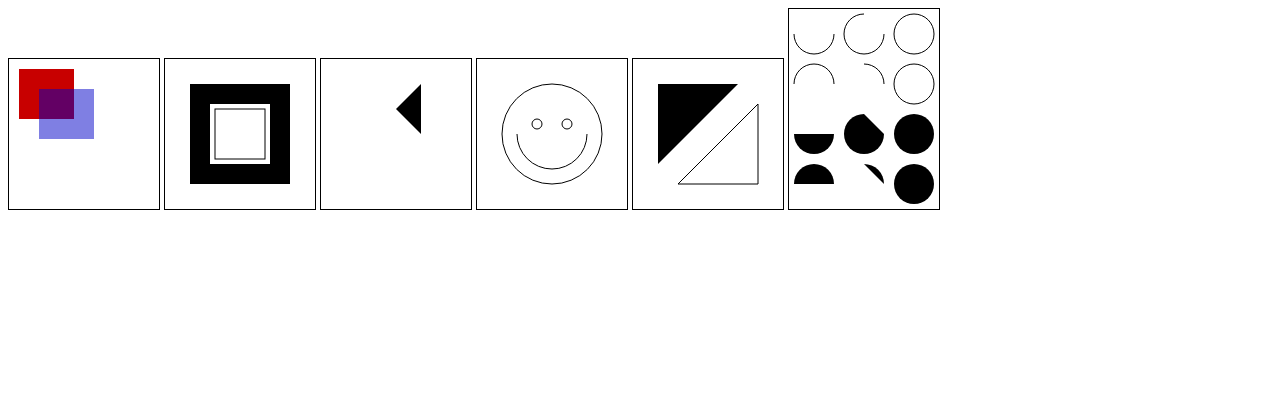
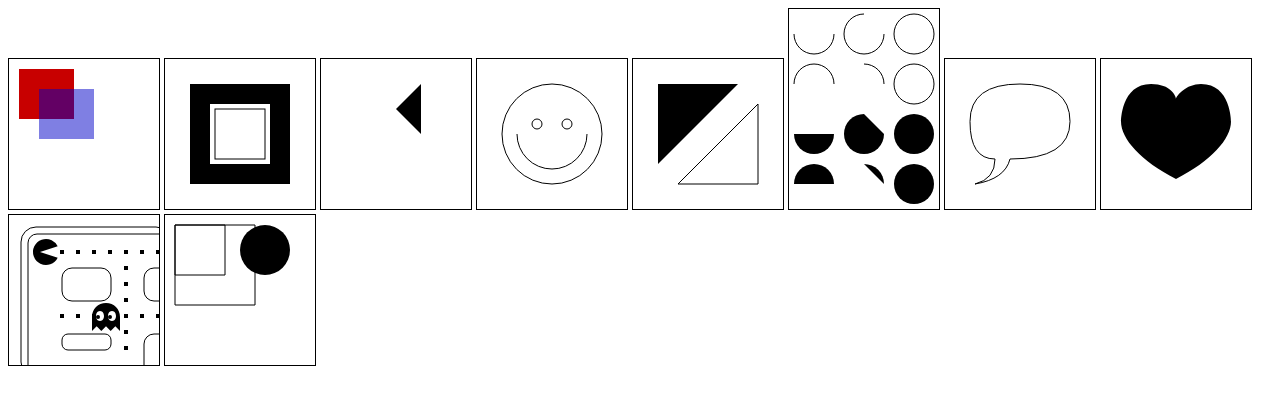
Before and after one commit to iwwwanow/artworks, a website: page artworks/cgi-learning_canvas/index.html in a window 1280 px wide. Drawn offline with Linux system fonts and the light colour scheme.

Commit message:
feat(canvas): move lessons

```diff
--- a/artworks/cgi-learning_canvas/index.html
+++ b/artworks/cgi-learning_canvas/index.html
@@ -12,5 +12,9 @@
     <canvas id="lesson-4" width="150" height="150"></canvas>
     <canvas id="lesson-5" width="150" height="150"></canvas>
     <canvas id="lesson-6" width="150" height="200"></canvas>
+    <canvas id="lesson-7" width="150" height="150"></canvas>
+    <canvas id="lesson-8" width="150" height="150"></canvas>
+    <canvas id="lesson-9" width="150" height="150"></canvas>
+    <canvas id="lesson-10" width="150" height="150"></canvas>
   </body>
 </html>
--- a/artworks/cgi-learning_canvas/script.js
+++ b/artworks/cgi-learning_canvas/script.js
@@ -79,6 +79,121 @@ function drawLesson6(ctx) {
   }
 }
 
+function drawLesson7(ctx) {
+  // Quadratric curves example
+  ctx.beginPath();
+  ctx.moveTo(75, 25);
+  ctx.quadraticCurveTo(25, 25, 25, 62.5);
+  ctx.quadraticCurveTo(25, 100, 50, 100);
+  ctx.quadraticCurveTo(50, 120, 30, 125);
+  ctx.quadraticCurveTo(60, 120, 65, 100);
+  ctx.quadraticCurveTo(125, 100, 125, 62.5);
+  ctx.quadraticCurveTo(125, 25, 75, 25);
+  ctx.stroke();
+}
+
+function drawLesson8(ctx) {
+  // Cubic curves example
+  ctx.beginPath();
+  ctx.moveTo(75, 40);
+  ctx.bezierCurveTo(75, 37, 70, 25, 50, 25);
+  ctx.bezierCurveTo(20, 25, 20, 62.5, 20, 62.5);
+  ctx.bezierCurveTo(20, 80, 40, 102, 75, 120);
+  ctx.bezierCurveTo(110, 102, 130, 80, 130, 62.5);
+  ctx.bezierCurveTo(130, 62.5, 130, 25, 100, 25);
+  ctx.bezierCurveTo(85, 25, 75, 37, 75, 40);
+  ctx.fill();
+}
+
+function roundedRect(ctx, x, y, width, height, radius) {
+  ctx.beginPath();
+  ctx.moveTo(x, y + radius);
+  ctx.arcTo(x, y + height, x + radius, y + height, radius);
+  ctx.arcTo(x + width, y + height, x + width, y + height - radius, radius);
+  ctx.arcTo(x + width, y, x + width - radius, y, radius);
+  ctx.arcTo(x, y, x, y + radius, radius);
+  ctx.stroke();
+}
+
+function drawLesson9(ctx) {
+  roundedRect(ctx, 12, 12, 150, 150, 15);
+  roundedRect(ctx, 19, 19, 150, 150, 9);
+  roundedRect(ctx, 53, 53, 49, 33, 10);
+  roundedRect(ctx, 53, 119, 49, 16, 6);
+  roundedRect(ctx, 135, 53, 49, 33, 10);
+  roundedRect(ctx, 135, 119, 25, 49, 10);
+
+  ctx.beginPath();
+  ctx.arc(37, 37, 13, Math.PI / 7, -Math.PI / 7, false);
+  ctx.lineTo(31, 37);
+  ctx.fill();
+
+  for (var i = 0; i < 8; i++) {
+    ctx.fillRect(51 + i * 16, 35, 4, 4);
+  }
+
+  for (i = 0; i < 6; i++) {
+    ctx.fillRect(115, 51 + i * 16, 4, 4);
+  }
+
+  for (i = 0; i < 8; i++) {
+    ctx.fillRect(51 + i * 16, 99, 4, 4);
+  }
+
+  ctx.beginPath();
+  ctx.moveTo(83, 116);
+  ctx.lineTo(83, 102);
+  ctx.bezierCurveTo(83, 94, 89, 88, 97, 88);
+  ctx.bezierCurveTo(105, 88, 111, 94, 111, 102);
+  ctx.lineTo(111, 116);
+  ctx.lineTo(106.333, 111.333);
+  ctx.lineTo(101.666, 116);
+  ctx.lineTo(97, 111.333);
+  ctx.lineTo(92.333, 116);
+  ctx.lineTo(87.666, 111.333);
+  ctx.lineTo(83, 116);
+  ctx.fill();
+
+  ctx.fillStyle = "white";
+  ctx.beginPath();
+  ctx.moveTo(91, 96);
+  ctx.bezierCurveTo(88, 96, 87, 99, 87, 101);
+  ctx.bezierCurveTo(87, 103, 88, 106, 91, 106);
+  ctx.bezierCurveTo(94, 106, 95, 103, 95, 101);
+  ctx.bezierCurveTo(95, 99, 94, 96, 91, 96);
+  ctx.moveTo(103, 96);
+  ctx.bezierCurveTo(100, 96, 99, 99, 99, 101);
+  ctx.bezierCurveTo(99, 103, 100, 106, 103, 106);
+  ctx.bezierCurveTo(106, 106, 107, 103, 107, 101);
+  ctx.bezierCurveTo(107, 99, 106, 96, 103, 96);
+  ctx.fill();
+
+  ctx.fillStyle = "black";
+  ctx.beginPath();
+  ctx.arc(101, 102, 2, 0, Math.PI * 2, true);
+  ctx.fill();
+
+  ctx.beginPath();
+  ctx.arc(89, 102, 2, 0, Math.PI * 2, true);
+  ctx.fill();
+}
+
+function drawLesson10(ctx) {
+  // INFO: Path2D
+  var rectangle = new Path2D();
+  rectangle.rect(10, 10, 50, 50);
+
+  var circle = new Path2D();
+  circle.moveTo(125, 35);
+  circle.arc(100, 35, 25, 0, 2 * Math.PI);
+
+  var p = new Path2D("M10 10 h 80 v 80 h -80 Z");
+
+  ctx.stroke(rectangle);
+  ctx.fill(circle);
+  ctx.stroke(p);
+}
+
 function draw() {
   drawLessonFactory(1, drawLesson1);
   drawLessonFactory(2, drawLesson2);
@@ -86,4 +201,8 @@ function draw() {
   drawLessonFactory(4, drawLesson4);
   drawLessonFactory(5, drawLesson5);
   drawLessonFactory(6, drawLesson6);
+  drawLessonFactory(7, drawLesson7);
+  drawLessonFactory(8, drawLesson8);
+  drawLessonFactory(9, drawLesson9);
+  drawLessonFactory(10, drawLesson10);
 }
```
Also changed, not shown: docs/canvas.md (+3 -0 lines).
